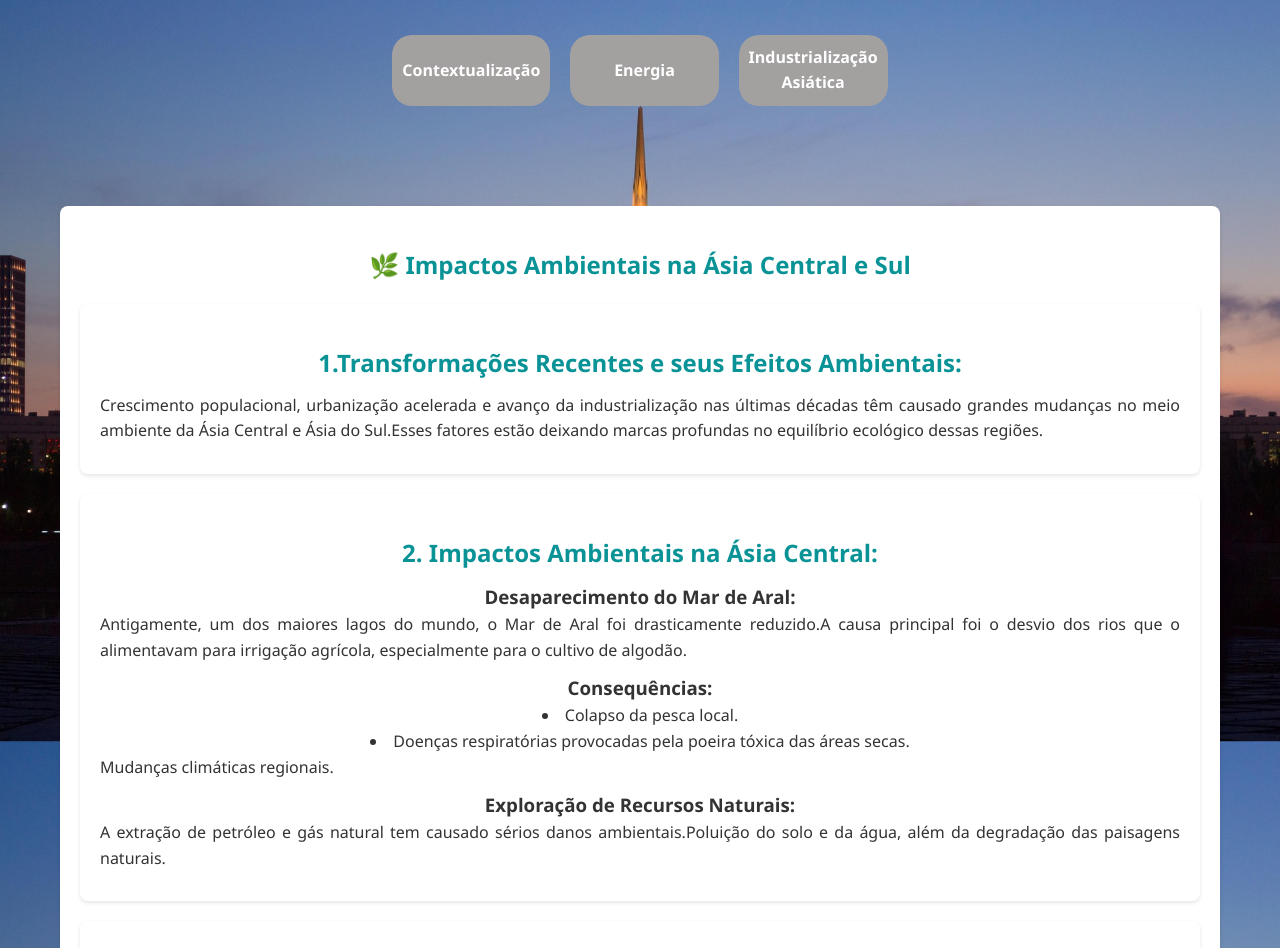
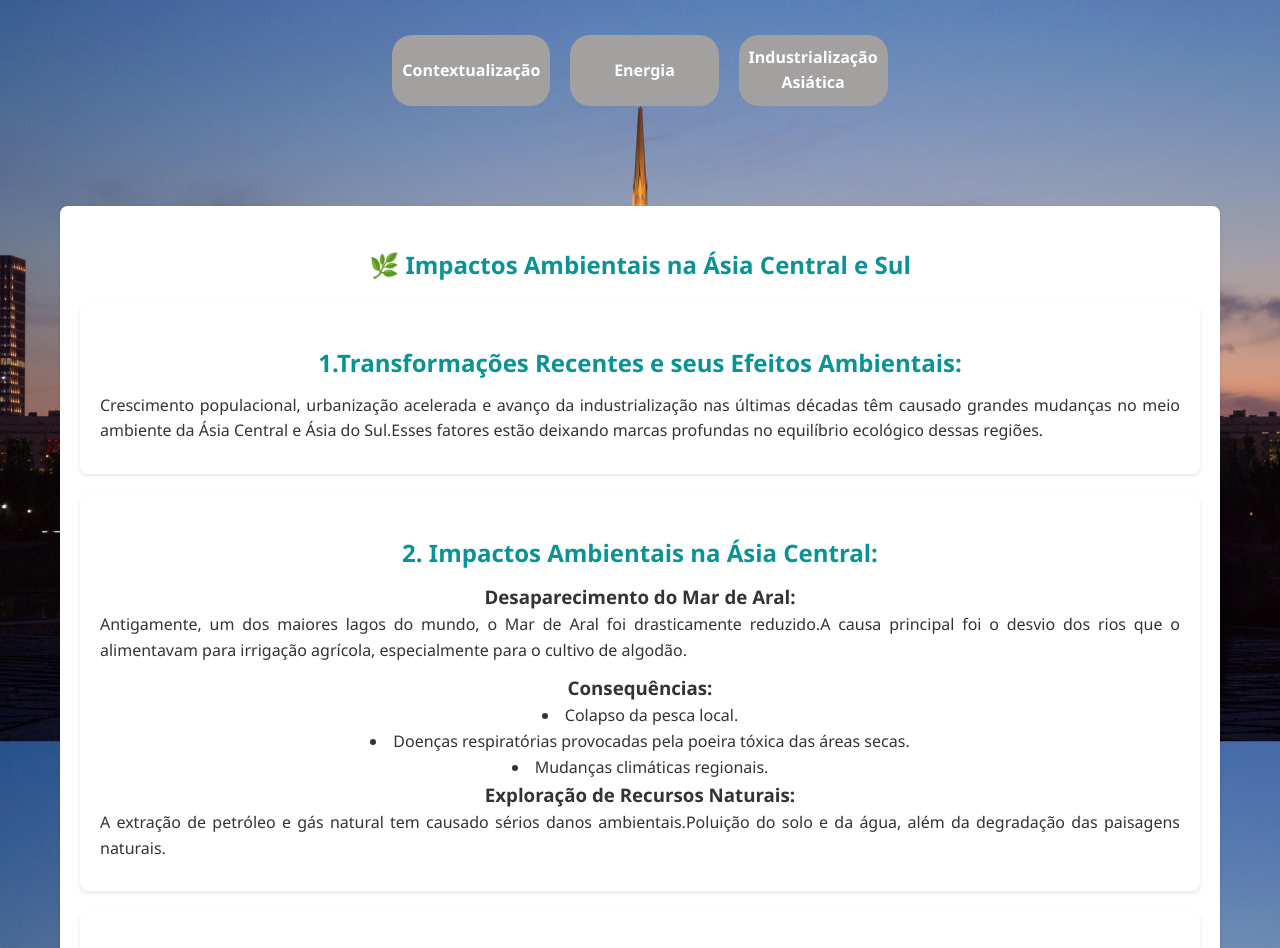
Before and after one commit to AWhiteHaze/AsiaCS.Web, a plain HTML site: page impactos.html in a window 1280 px wide. Shown: the part 112-1060 px from the top of the page. Drawn offline with Linux system fonts and the light colour scheme.

Commit message:
Update impactos.html

```diff
--- a/impactos.html
+++ b/impactos.html
@@ -47,8 +47,8 @@
 
 <li>Colapso da pesca local.</li>
 <li>Doenças respiratórias provocadas pela poeira tóxica das áreas secas.</li>
+<li>Mudanças climáticas regionais.</li>
 
-<p>Mudanças climáticas regionais.</p>
 
 <h3>Exploração de Recursos Naturais:</h3>
 
```
